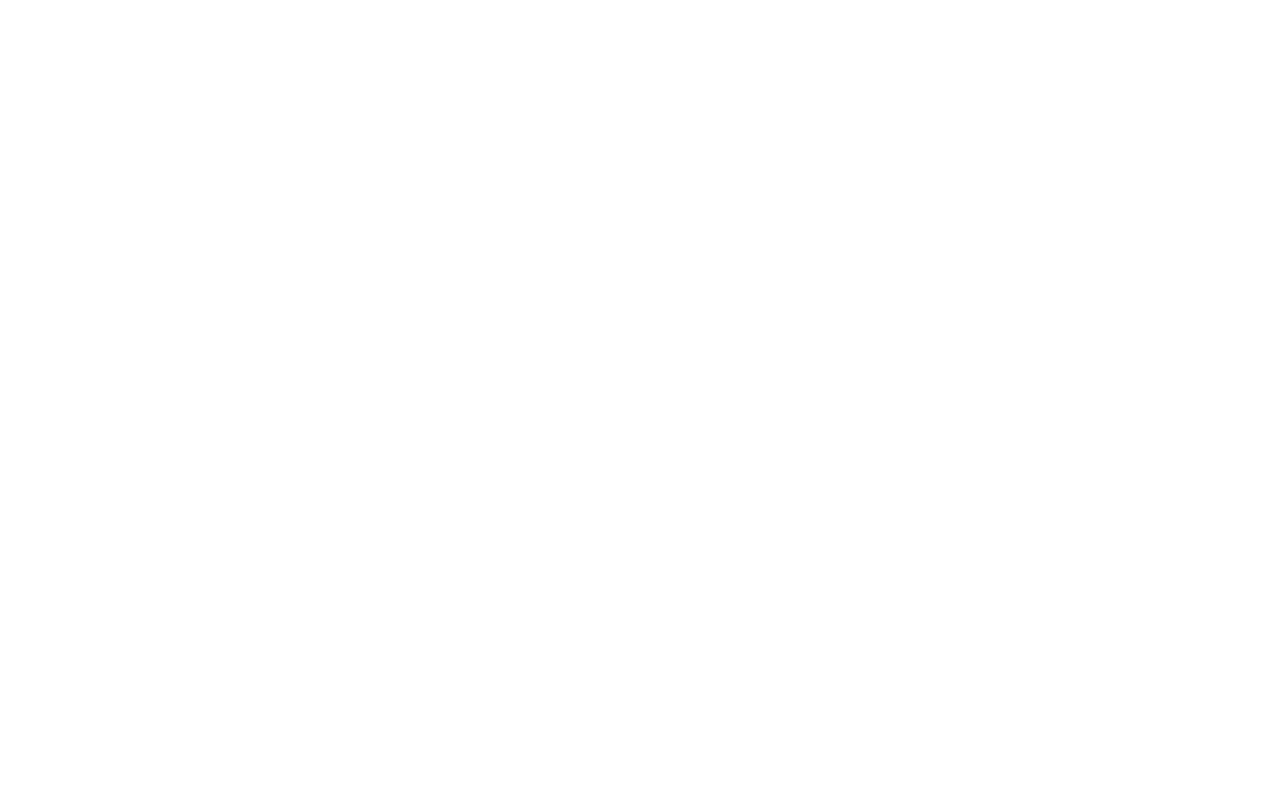
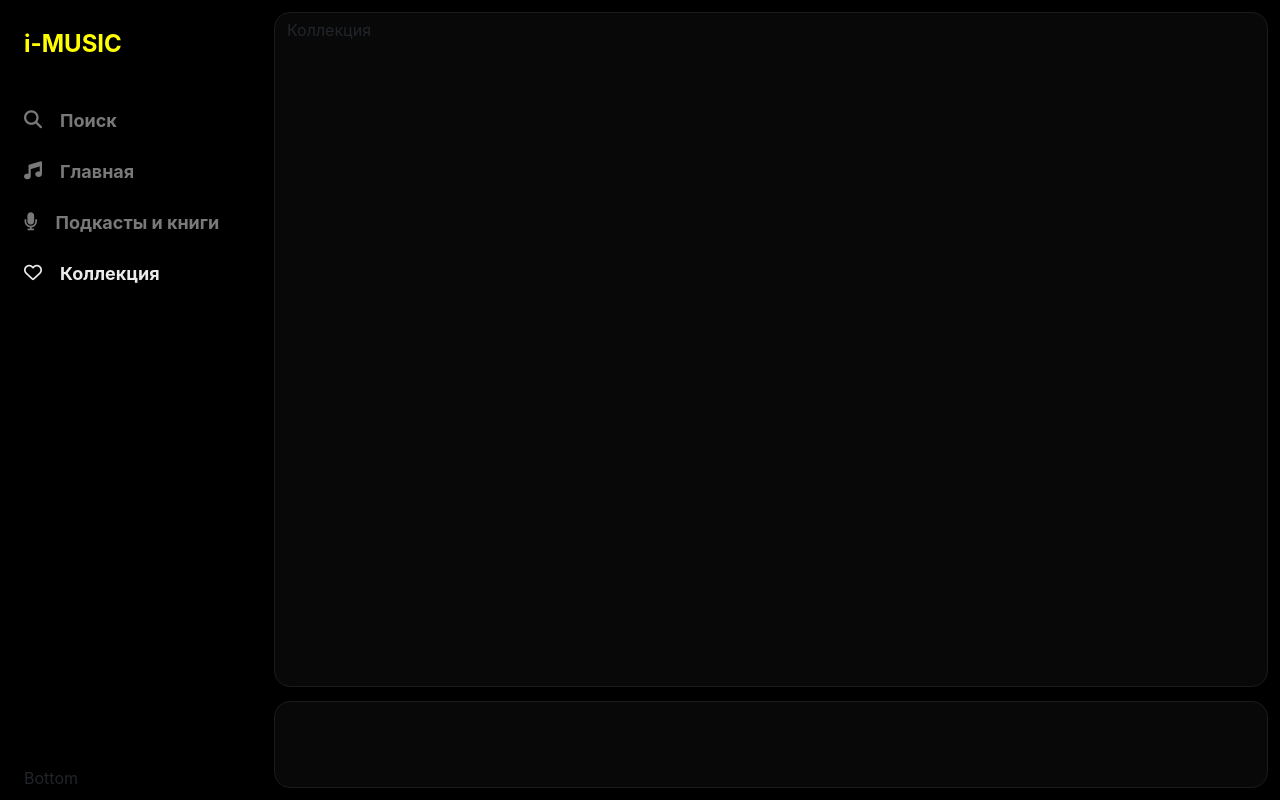
Before and after one commit to JaJu111/yandex-music, a Vue app: page /collection in a window 1280 px wide. Built offline with nearby package versions, Linux system fonts and the light colour scheme.

Commit message:
init app realized component and aside left

```diff
--- /dev/null
+++ b/src/components/CollectionPage.vue
@@ -0,0 +1,22 @@
+<template>
+    <div>
+        <div class="collection-page">
+            <h1>Коллекция</h1>
+        </div>
+    </div>
+</template>
+
+<script lang="ts">
+import { Vue, Component } from 'vue-property-decorator';
+
+@Component
+export default class CollectionPage extends Vue {}
+
+</script>
+
+<style lang="sass" scoped>
+
+.collection-page
+    padding: 8px 12px
+
+</style>
--- a/src/components/HomeComponent.vue
+++ b/src/components/HomeComponent.vue
@@ -1,6 +1,42 @@
 <template>
     <div>
-        <h1>yandex-music</h1>
+        <div class="main-box">
+            <div class="aside-left">
+                <div class="aside-left__box">
+                    <h1>i-MUSIC</h1>
+
+                    <ul>
+                        <router-link to="/search" :class="{'active': $route.path === '/search'}">
+                            <i class="fa-solid fa-magnifying-glass"></i> <li>Поиск</li>
+                        </router-link>
+
+                        <router-link to="/" :class="{'active': $route.path === '/'}">
+                            <i class="fa-solid fa-music"></i> <li>Главная</li>
+                        </router-link>
+
+                        <router-link to="/podcasts" :class="{'active': $route.path === '/podcasts'}">
+                            <i class="fa-solid fa-microphone"></i> <li>Подкасты и книги</li>
+                        </router-link>
+
+                        <router-link to="/collection" :class="{'active': $route.path === '/collection'}">
+                            <i class="fa-regular fa-heart"></i> <li>Коллекция</li>
+                        </router-link>
+                    </ul>
+                </div>
+
+                <div class="aside-left__bottom">
+                    <h1>Bottom</h1>
+                </div>
+            </div>
+
+            <div class="right-box">
+                <div class="aside-right">
+                    <router-view/>
+                </div>
+
+                <div class="aside-right__bottom"></div>
+            </div>
+        </div>
     </div>
 </template>
 
@@ -14,4 +50,61 @@
 
 <style lang="sass" scoped>
 
+.main-box
+    display: flex
+    width: 100%
+    height: 100vh
+    background-color: #000
+    padding: 12px 12px 12px 24px
+
+.aside-left
+    width: 250px
+    height: 100%
+    display: flex
+    flex-direction: column
+    justify-content: space-between
+
+    &__box
+        h1
+            font-size: 24px
+            font-weight: bold
+            color: yellow
+            margin: 18px 0 48px
+
+        a
+            display: flex
+            align-items: center
+            gap: 18px
+            color: #797979
+            font-size: 18px
+            font-weight: bold
+            margin-bottom: 24px
+            transition: all .2s
+
+        a:hover
+            color: #ebebeb
+
+        a.active
+            color: #ebebeb
+
+.right-box
+    width: calc(100% - 250px)
+    display: flex
+    flex-direction: column
+
+.aside-right
+    width: 100%
+    height: 100%
+    background-color: #080808
+    border-radius: 16px
+    border: 1px solid #1c1c1c
+
+    &__bottom
+        width: 100%
+        height: 100px
+        margin-top: 14px
+        background-color: #080808
+        border-radius: 16px
+        border: 1px solid #1c1c1c
+
 </style>
--- /dev/null
+++ b/src/components/HomePage.vue
@@ -0,0 +1,22 @@
+<template>
+    <div>
+        <div class="home-page">
+            <h1>Главная</h1>
+        </div>
+    </div>
+</template>
+
+<script lang="ts">
+import { Vue, Component } from 'vue-property-decorator';
+
+@Component
+export default class HomePage extends Vue {}
+
+</script>
+
+<style lang="sass" scoped>
+
+.home-page
+    padding: 8px 12px
+
+</style>
--- /dev/null
+++ b/src/components/PodcastsPage.vue
@@ -0,0 +1,22 @@
+<template>
+    <div>
+        <div class="podcasts-page">
+            <h1>Подкасты и книги</h1>
+        </div>
+    </div>
+</template>
+
+<script lang="ts">
+import { Vue, Component } from 'vue-property-decorator';
+
+@Component
+export default class PodcastsPage extends Vue {}
+
+</script>
+
+<style lang="sass" scoped>
+
+.podcasts-page
+    padding: 8px 12px
+
+</style>
--- /dev/null
+++ b/src/components/SearchPage.vue
@@ -0,0 +1,22 @@
+<template>
+    <div>
+        <div class="search-box">
+            <h1>Поиск</h1>
+        </div>
+    </div>
+</template>
+
+<script lang="ts">
+import { Vue, Component } from 'vue-property-decorator';
+
+@Component
+export default class SearchPage extends Vue {}
+
+</script>
+
+<style lang="sass" scoped>
+
+.search-box
+    padding: 8px 12px
+
+</style>
--- a/src/router/index.ts
+++ b/src/router/index.ts
@@ -2,14 +2,35 @@
 import VueRouter from 'vue-router';
 
 import HomeComponent from '@/views/HomeView.vue';
+import HomePage from '@/components/HomePage.vue';
+import SearchPage from '@/components/SearchPage.vue';
+import PodcastsPage from '@/components/PodcastsPage.vue';
+import CollectionPage from '@/components/CollectionPage.vue';
 
 Vue.use(VueRouter);
 
 const routes = [
     {
         path: '/',
-        name: 'home',
-        component: HomeComponent
+        component: HomeComponent,
+        children: [
+            {
+                path: '/',
+                component: HomePage
+            },
+            {
+                path: '/search',
+                component: SearchPage
+            },
+            {
+                path: '/podcasts',
+                component: PodcastsPage
+            },
+            {
+                path: '/collection',
+                component: CollectionPage
+            }
+        ]
     }
 ]
 
```
